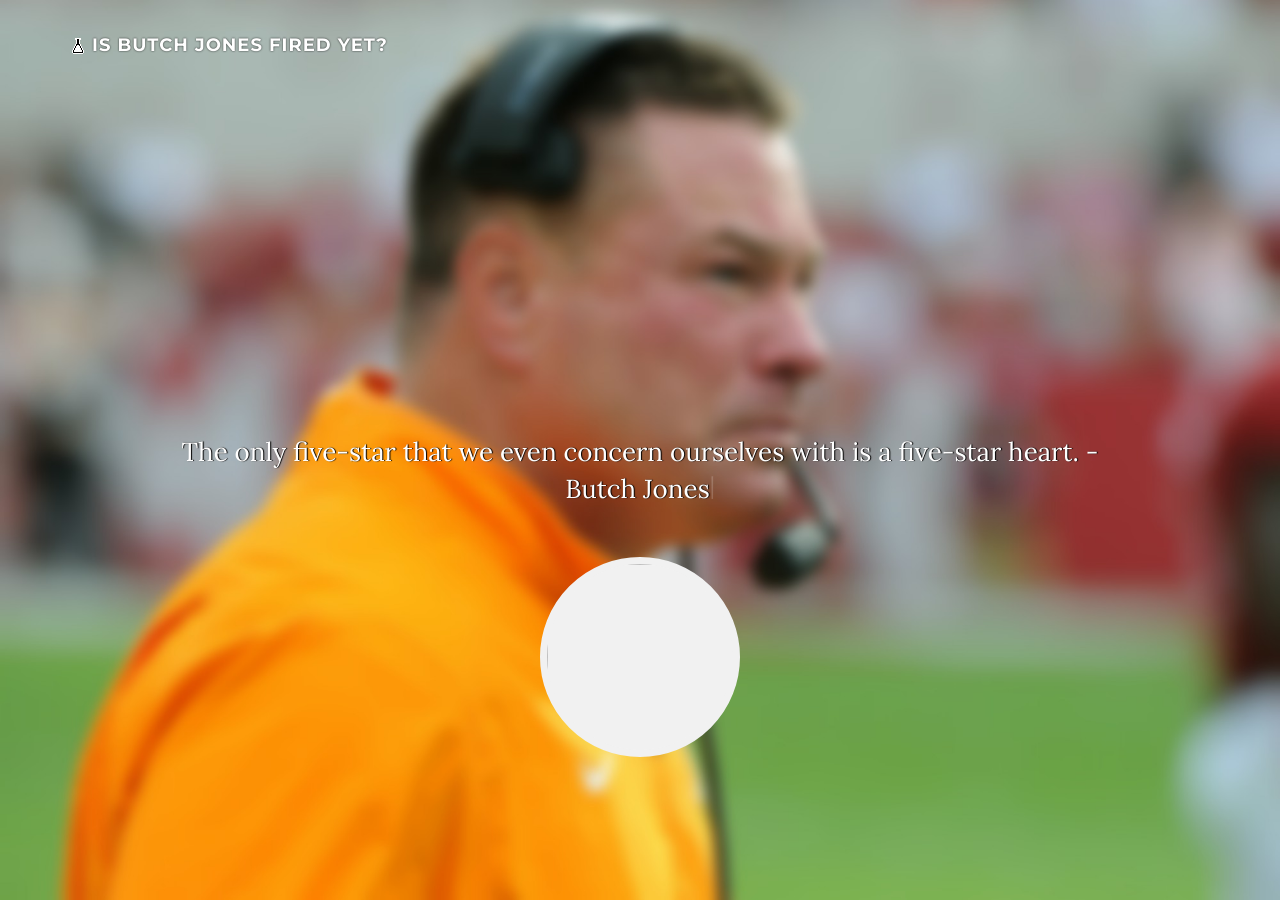
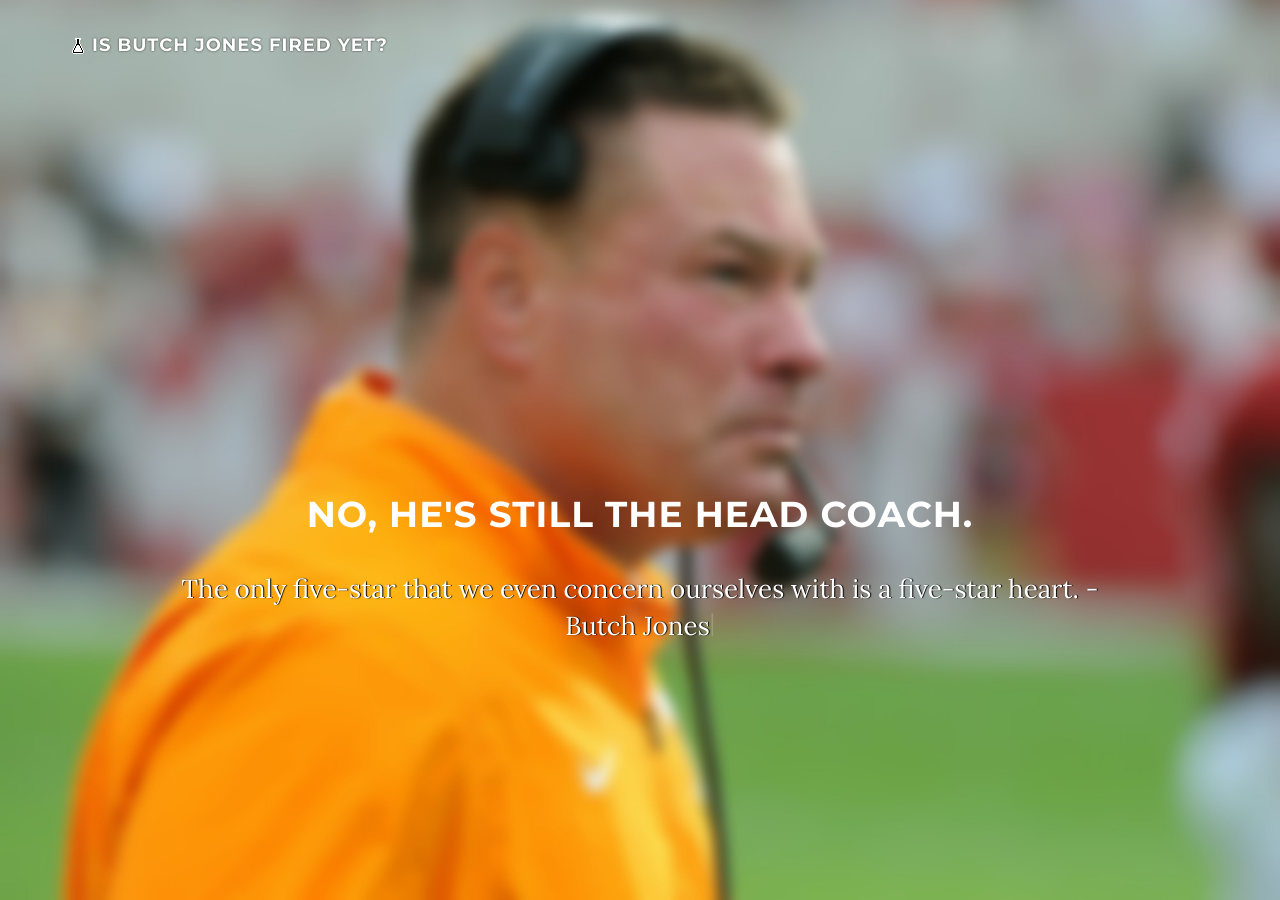
Before and after one commit to adamgamble/adamgamble.github.io, a Jekyll site: the page built from index.html, in a window 1280 px wide. Built offline with Jekyll 4.4.1, drawn with Linux system fonts in a browser that asks for light colours; nearby versions of some CDN libraries; comment, search, counter and statistics services are not loaded.

Commit message:
Added fix

```diff
--- a/_includes/header.html
+++ b/_includes/header.html
@@ -8,15 +8,9 @@
           <div class="col-md-10 col-md-offset-1">
             <h1 class="brand-heading">&nbsp;</h1>
             <h1 class="brand-heading">&nbsp;</h1>
+            <h1>No, he's still the head coach.</h1>
             <span class="intro-text">{{ content }}</span>
             <h5>&nbsp;</h5>
-            <a href="#{{ site.pages_list['About'] }}" class="page-scroll">
-              {% if site.me-img contains "https://" %}
-                <img class="img-me" src="{{ site.me-img }}" alt="">
-              {% else %}
-                <img class="img-me" src="{{site.baseurl}}{{ site.me-img }}" alt="">
-              {% endif %}
-            </a>
           </div>
         </div>
     </div>
```
